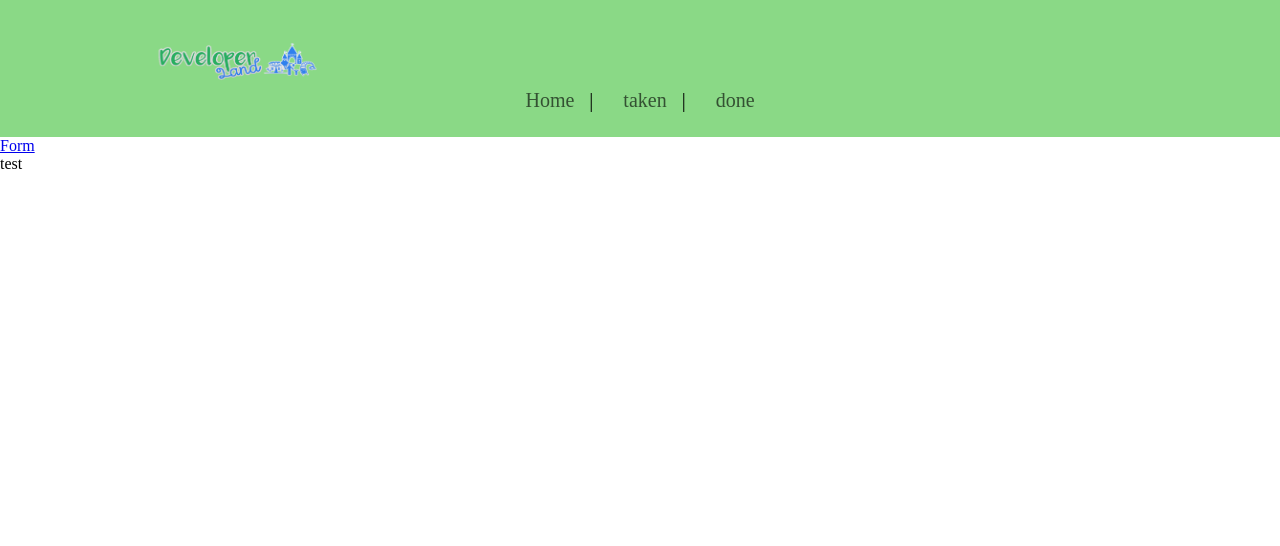
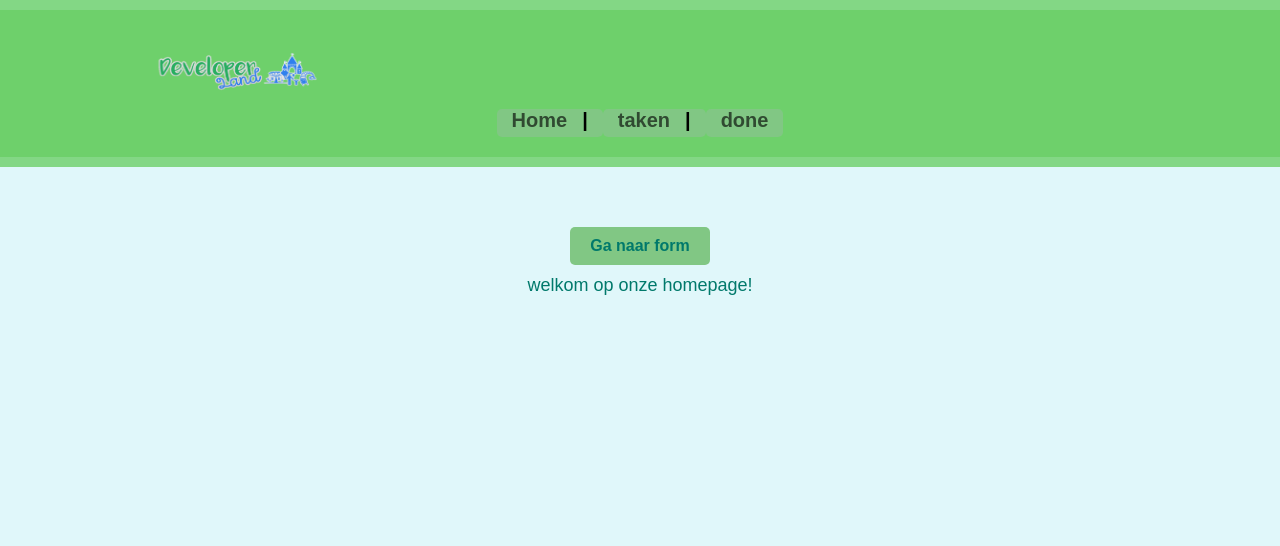
Before and after one commit to Jordy-lizard/kwik-kwek-en-kwak, a PHP site: page / in a window 1280 px wide. Shown: the top 546 px of the page. Run offline with PHP 8.4, Linux system fonts and the light colour scheme.

Commit message:
basic styling index + css page index added

```diff
--- /dev/null
+++ b/css/index.css
@@ -0,0 +1,56 @@
+body {
+    font-family: Arial, sans-serif;
+    background-color: #e0f7fa; /* light blue background */
+    margin: 0;
+    padding: 0;
+    color: #00796b; /* dark teal text for contrast */
+
+}
+
+
+
+/* Main content */
+main {
+    padding: 20px;
+    text-align: center;
+}
+
+/* Styling the link */
+a {
+    color: #00796b; /* matching the text color */
+    text-decoration: none;
+    font-weight: bold;
+    background-color: #81c784; /* light green background for button-like appearance */
+    padding: 10px 20px;
+    border-radius: 5px;
+    margin: 10px 0;
+    display: inline-block;
+
+}
+
+a:hover {
+    background-color: #66bb6a; /* darker green on hover */
+}
+
+/* Styling for the message box */
+.msg {
+    background-color: #fff9c4; /* soft yellow background */
+    color: #fbc02d; /* dark yellow text */
+    padding: 10px;
+    border: 2px solid #fbc02d; /* matching border */
+    border-radius: 5px;
+    margin: 10px 0;
+}
+
+/* Paragraph styling */
+p {
+    font-size: 18px;
+    color: #00796b;
+}
+.box1{
+    padding: 50px;
+    display: flex;
+    flex-direction: column;
+    align-items: center;
+    justify-content: space-around;
+}
--- a/index.php
+++ b/index.php
@@ -5,17 +5,22 @@
     <meta charset="UTF-8">
     <meta name="viewport" content="width=device-width, initial-scale=1.0">
     <title>Document</title>
+    <link rel="stylesheet" href="../css/index.css">
 </head>
+<header>
+
+<?php require_once "components/header.php" ?>
+</header>
 
 <body>
-
-    <?php require_once "components/header.php" ?>
-    <a href="tasks/create.php">Form</a>
+<div class="box1">
+ <div class="item1"><a href="tasks/create.php">Ga naar form</a></div>
 
     <?php if (isset($_GET['msg'])) {
         echo "<div class='msg'>" . $_GET['msg'] . "</div>";
     } ?>
-    <p>test</p>
+   <div class="item2"><p>welkom op onze homepage!</p></div>
+    </div>
 </body>
 
 </html>
```
